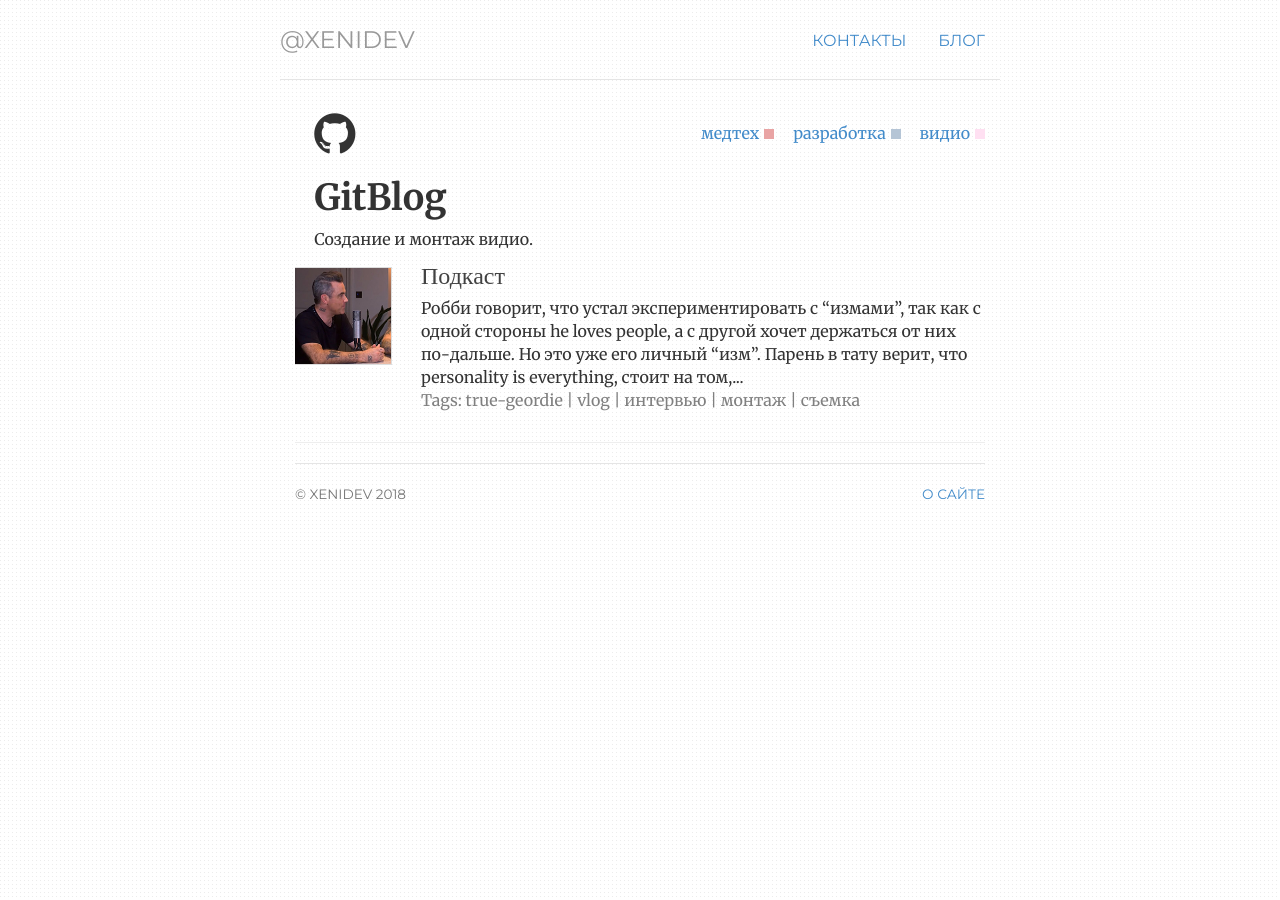
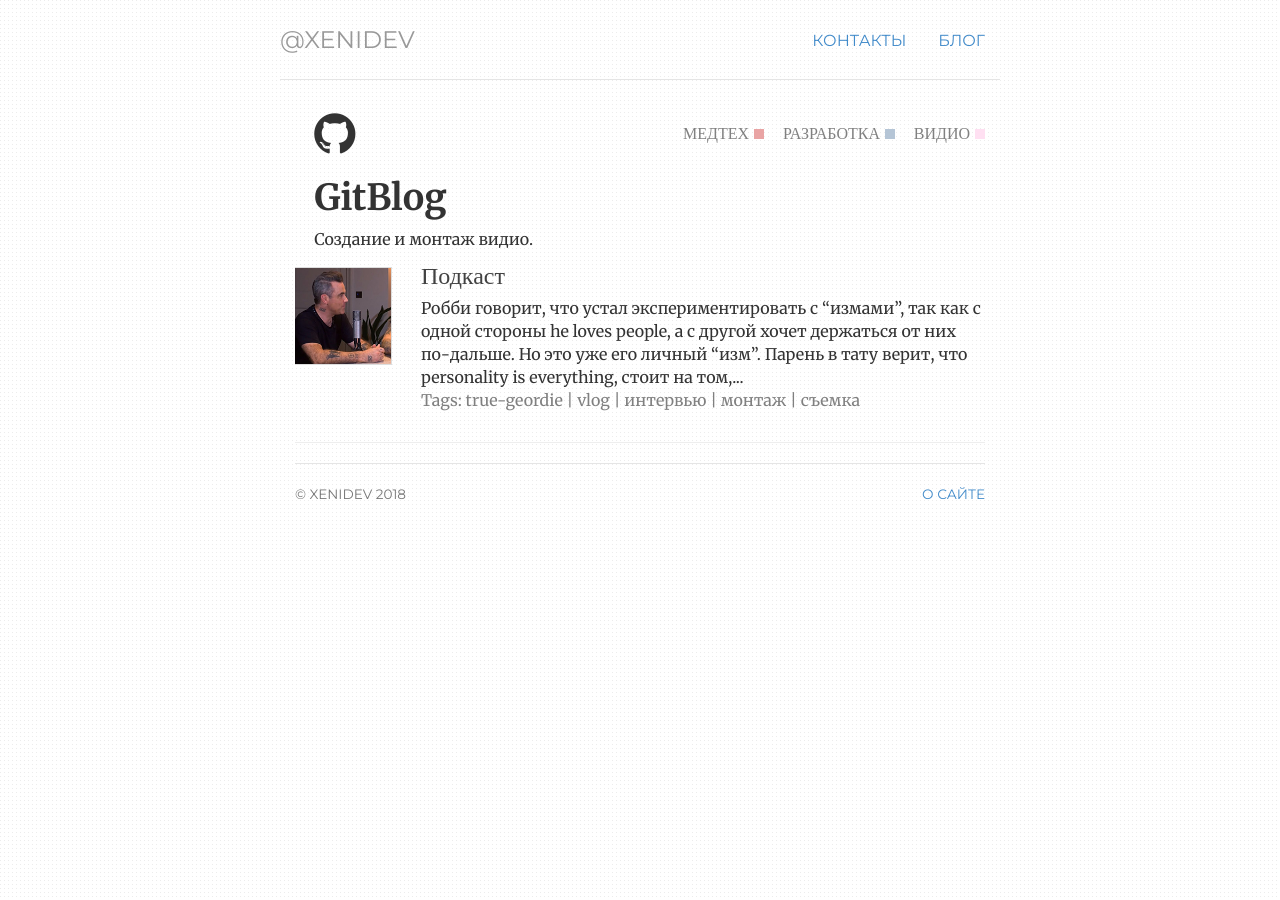
Before and after one commit to ValeraS/xenidev.github.io, a Jekyll site: the page built from notes/video.html, in a window 1280 px wide. Built offline with Jekyll 4.4.1, drawn with Linux system fonts in a browser that asks for light colours.

Commit message:
Update style.css

```diff
--- a/css/style.css
+++ b/css/style.css
@@ -381,6 +381,13 @@ cursor: pointer;
   white-space: nowrap;
 }
 
+.square-categories li>a{
+    display: block;
+    font-family: "Google Sans";
+    text-transform: uppercase;
+    color: rgb(128, 128, 128);
+}
+
 /* Single Post */
 
 .notebody>p {
```
